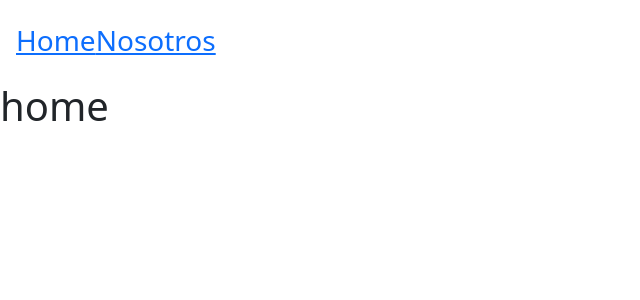
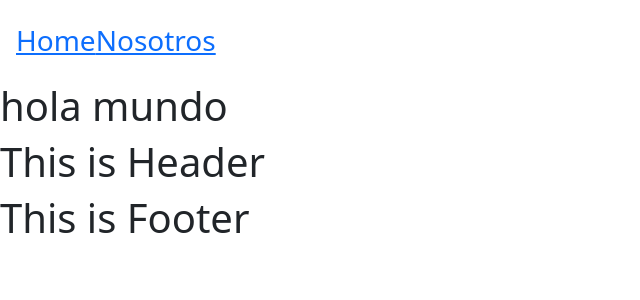
Before and after one commit to jame291104/bit10team, a React (Vite) app: page / in a window 1280 px wide. Shown: the top 300 px of the page, without its empty margins (0-640 px from the left). Built offline with nearby package versions, Linux system fonts and the light colour scheme.

Commit message:
Solucion de problemas y actualizacion de header

```diff
--- a/src/App.jsx
+++ b/src/App.jsx
@@ -6,12 +6,7 @@ import { Navegation } from './components/Navegation';
 function App() {
 
   return (
-    <>
-      <Navegation>
-
-      </Navegation>
-
-    </>
+      <Navegation/>
   )
 }
 
--- a/src/components/Footer.jsx
+++ b/src/components/Footer.jsx
@@ -2,6 +2,8 @@ import React from 'react'
 
 export const Footer = () => {
   return (
-    <div>Footer</div>
+    <section>
+      <h1>This is Footer</h1>
+    </section>
   )
 }
--- a/src/components/Header.jsx
+++ b/src/components/Header.jsx
@@ -3,7 +3,7 @@ import React from 'react'
 export const Header = () => {
   return (
     <section>
-
+      <h1>This is Header</h1>
     </section>
   );
 }
--- a/src/components/Home.jsx
+++ b/src/components/Home.jsx
@@ -5,6 +5,10 @@ import { Navegation } from './Navegation'
 
 export const Home = () => {
   return (
-    <h1>home</h1>
+    <>
+      <h1>hola mundo</h1>
+      <Header/>
+      <Footer/>
+    </>
   )
 }
--- a/src/components/Navegation.jsx
+++ b/src/components/Navegation.jsx
@@ -2,6 +2,7 @@ import React from 'react'
 import { BrowserRouter, Routes, Route, Link} from 'react-router-dom'
 import { Home } from './Home'
 import { AboutUs } from './AboutUs'
+
 
 
 export const Navegation = () => {
```
